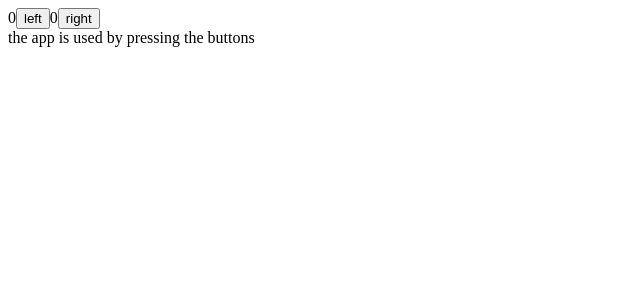
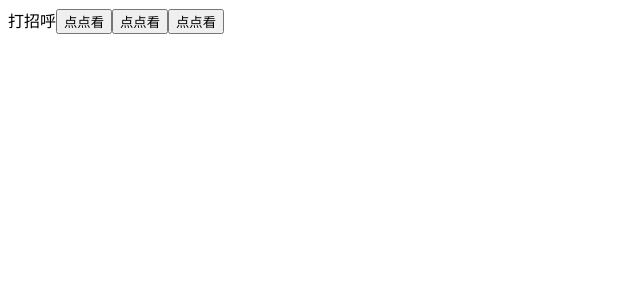
Before and after one commit to ppwqdxlte/fullstack-web-learning, a React (Create React App) app in the folder part1/: page / in a window 1280 px wide. Shown: the top 300 px of the page, without its empty margins (0-640 px from the left). Built offline with nearby package versions, Linux system fonts and the light colour scheme.

Commit message:
处理器工厂：【返回函数的函数】，不同参数DIY不同处理函数

```diff
--- a/part1/src/App.js
+++ b/part1/src/App.js
@@ -51,24 +51,15 @@ const History = ({allClicks}) => {
 }
 
 const App = () => {
-    const [left, setLeft] = useState(0)
-    const [right,setRight] = useState(0)
-    const [allClicks,setAll] = useState([])
-    const handleLeftClick = () => {
-        setAll(allClicks.concat('L'))
-        setLeft(left + 1)
-    }
-    const handleRightClick = () => {
-        setAll(allClicks.concat('R'))
-        setRight(right + 1)
-    }
+    const [value,setValue] = useState('打招呼')
+    const hello = (props) =>
+        () => setValue('Hello,'+props)
     return (
         <>
-            {left}
-            <Button onClick={handleLeftClick} text={'left'} />
-            {right}
-            <Button onClick={handleRightClick} text={'right'} />
-            <History allClicks={allClicks} />
+            {value}
+           <Button onClick={hello('World')} text={'点点看'} />
+           <Button onClick={hello('React')} text={'点点看'} />
+           <Button onClick={hello('LaoWang')} text={'点点看'} />
         </>
     )
 }
```
Also changed, not shown: part1/src/Old_React.js (added, +16 -0 lines).
